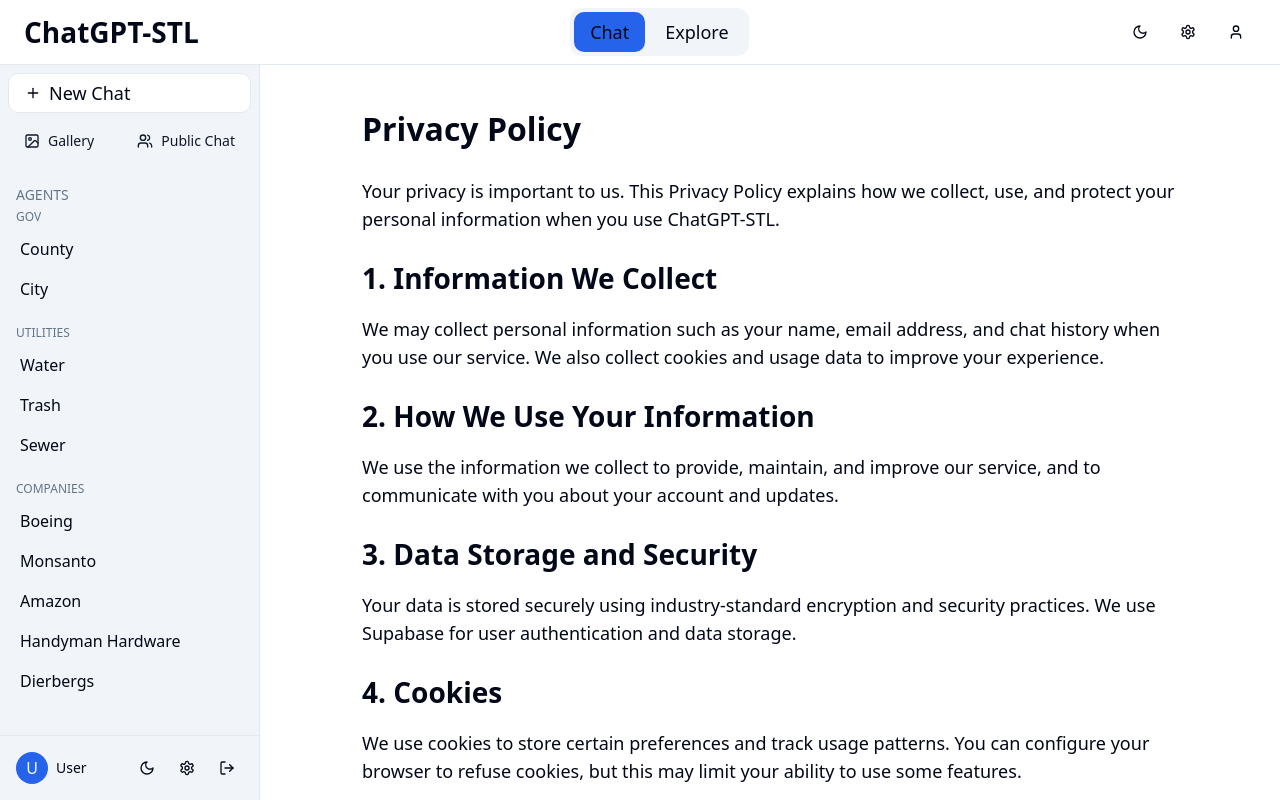
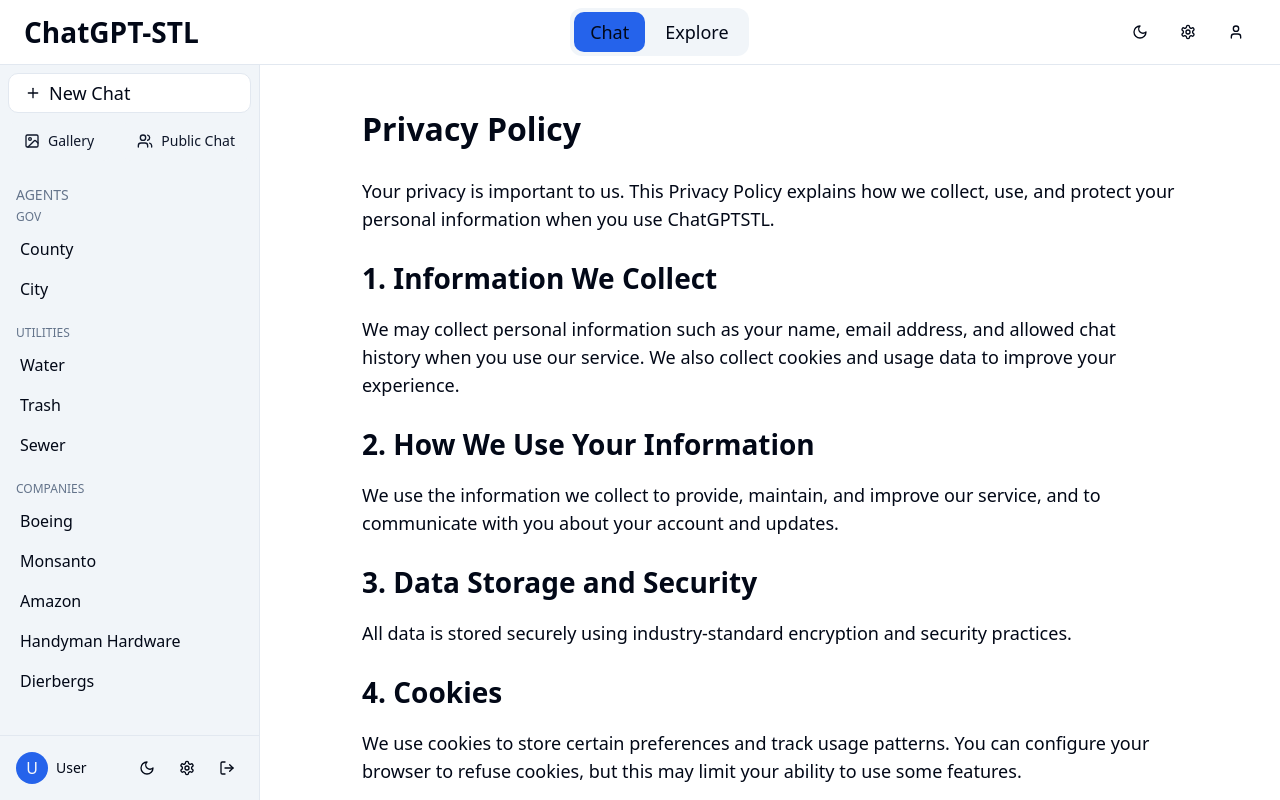
Before and after one commit to MrRyanAlexander/ChatGPT-STL, a React (Vite) app: page /privacy in a window 1280 px wide. Built offline with nearby package versions, Linux system fonts and the light colour scheme.

Commit message:
Code edited in Lovable Code Editor
Edited UI in Lovable

```diff
--- a/src/pages/PrivacyPage.tsx
+++ b/src/pages/PrivacyPage.tsx
@@ -6,12 +6,12 @@ const PrivacyPage = () => {
 
       <div className="prose prose-lg max-w-none">
         <p className="text-large mb-4">
-          Your privacy is important to us. This Privacy Policy explains how we collect, use, and protect your personal information when you use ChatGPT-STL.
+          Your privacy is important to us. This Privacy Policy explains how we collect, use, and protect your personal information when you use ChatGPTSTL.
         </p>
 
         <h2 className="text-2xl font-semibold mt-6 mb-4">1. Information We Collect</h2>
         <p className="text-large mb-4">
-          We may collect personal information such as your name, email address, and chat history when you use our service. We also collect cookies and usage data to improve your experience.
+          We may collect personal information such as your name, email address, and allowed chat history when you use our service. We also collect cookies and usage data to improve your experience.
         </p>
 
         <h2 className="text-2xl font-semibold mt-6 mb-4">2. How We Use Your Information</h2>
@@ -21,7 +21,7 @@ const PrivacyPage = () => {
 
         <h2 className="text-2xl font-semibold mt-6 mb-4">3. Data Storage and Security</h2>
         <p className="text-large mb-4">
-          Your data is stored securely using industry-standard encryption and security practices. We use Supabase for user authentication and data storage.
+          All data is stored securely using industry-standard encryption and security practices.
         </p>
 
         <h2 className="text-2xl font-semibold mt-6 mb-4">4. Cookies</h2>
```
